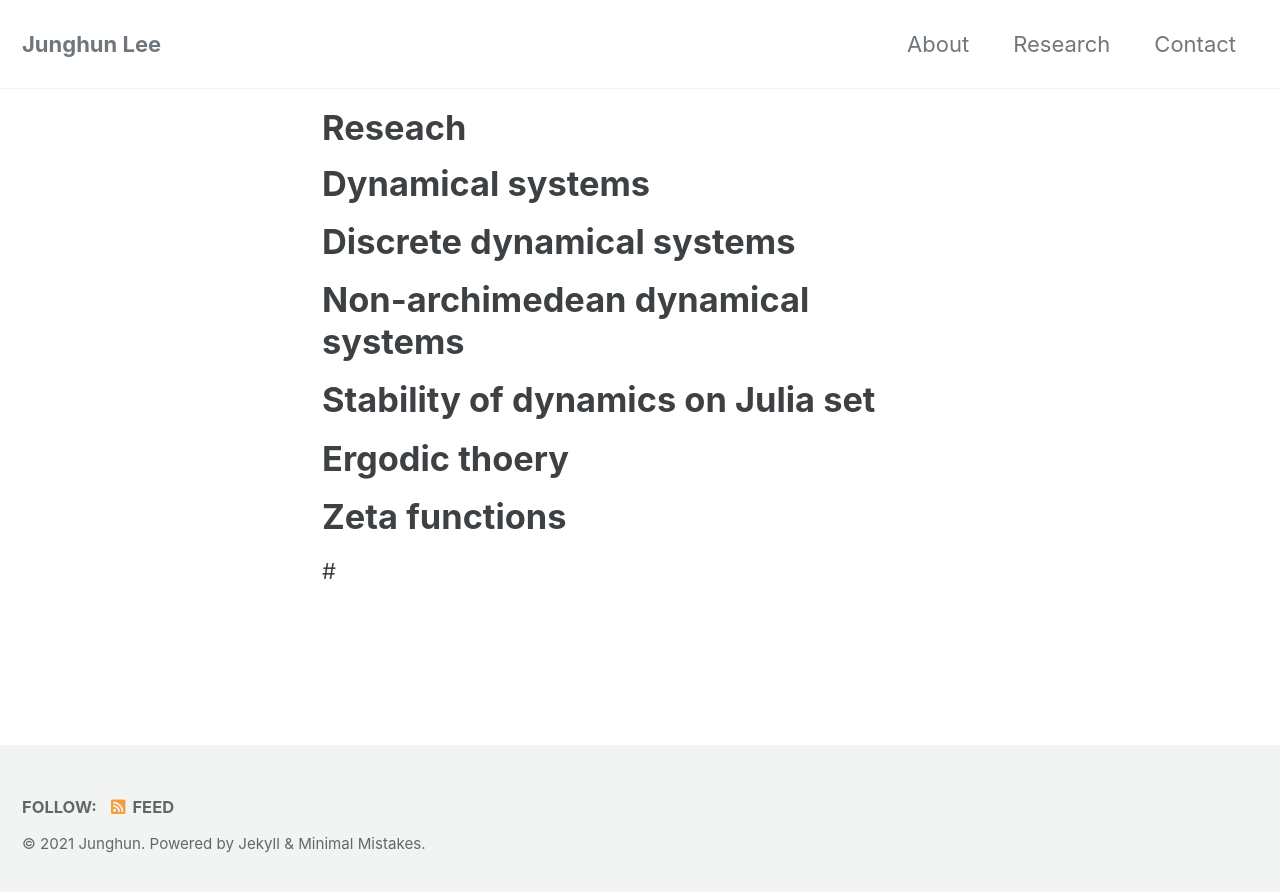
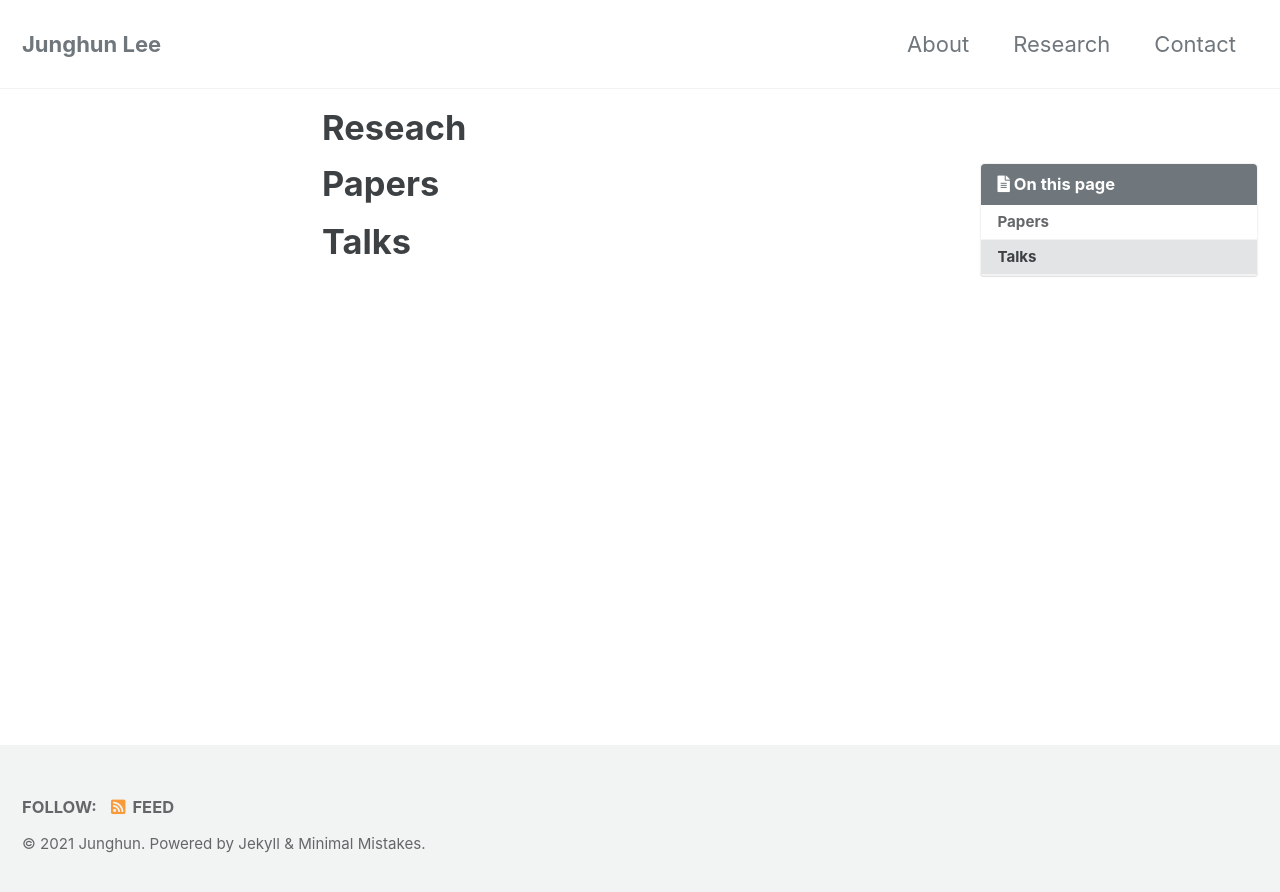
Before and after one commit to JunghunLee-math/JunghunLee-math.github.io, a Jekyll site: the page built from _pages/research.md, in a window 1280 px wide. Shown: the top 892 px of the page. Built offline with Jekyll 4.4.1, drawn with Linux system fonts in a browser that asks for light colours; cached includes are drawn as plain includes.

```diff
--- a/_pages/research.md
+++ b/_pages/research.md
@@ -2,18 +2,9 @@
 layout: single
 permalink: /research/
 title: "Reseach"
+toc: true
 ---
 
-# Dynamical systems
+# Papers
 
-# Discrete dynamical systems
-
-# Non-archimedean dynamical systems
-
-# Stability of dynamics on Julia set
-
-# Ergodic thoery
-
-# Zeta functions
-
-#
+# Talks
```
Also changed, not shown: _includes/head/custom.html (+6 -5 lines), _pages/about.md (+2 -2 lines), _posts/2021-01-31-Hello.md (+2 -0 lines).
